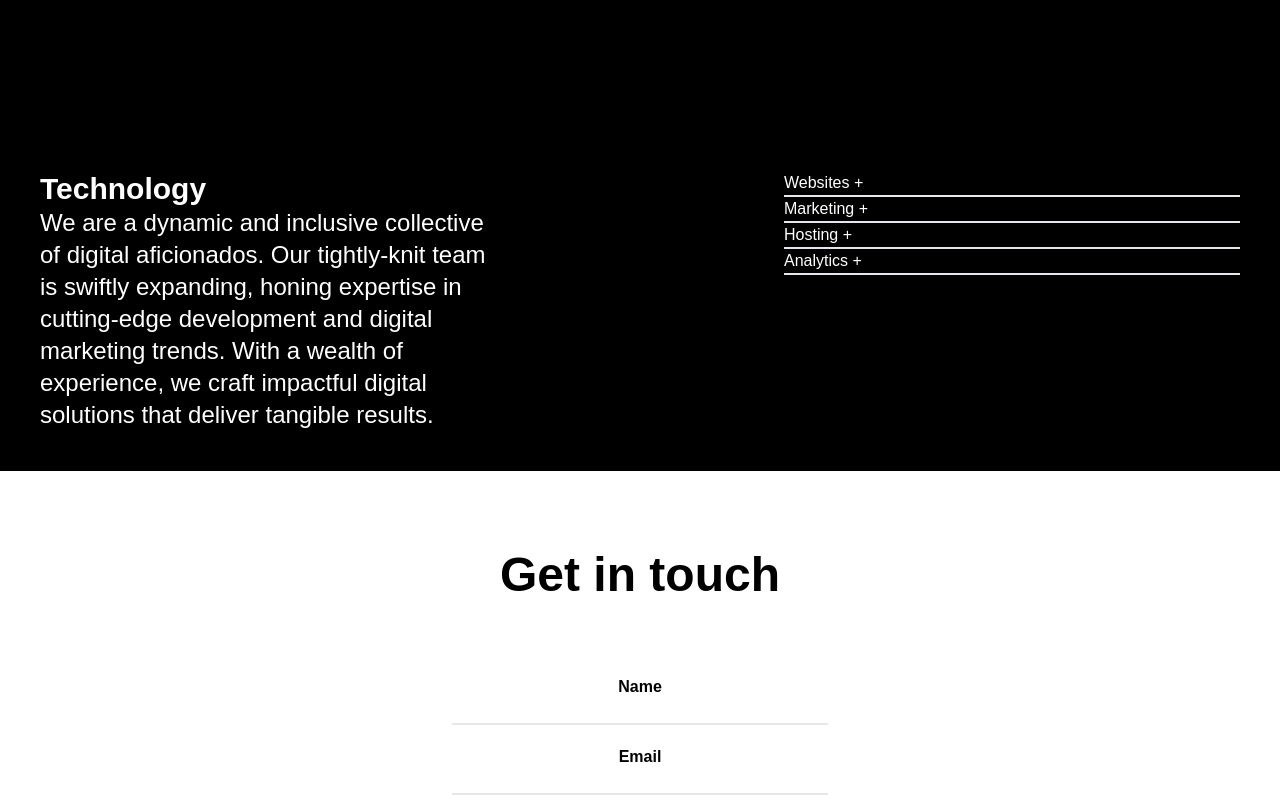
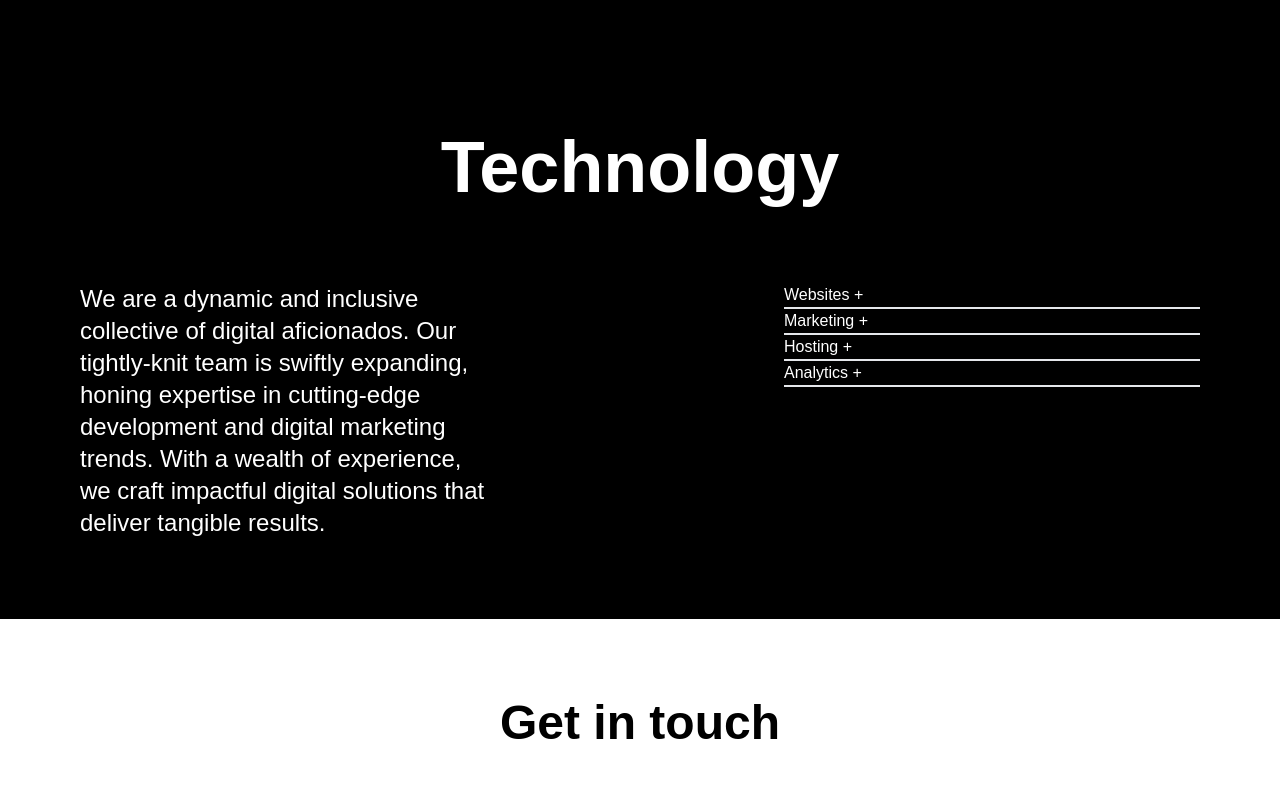
Before and after one commit to shar27/nextcms, a Next.js app: page /Services in a window 1280 px wide. Shown: the part 800-1600 px from the top of the page. Built offline with nearby package versions, Linux system fonts and the light colour scheme.

Commit message:
tech section

```diff
--- a/pages/Services.js
+++ b/pages/Services.js
@@ -72,10 +72,11 @@ function Services() {
   </div>
 
       </div>
+      <h3 className="text-3xl lg:text-7xl font-bold bg-black text-white text-center">Technology</h3>
+<div className="grid grid-cols-1 lg:grid-cols-2
+p-20 gap-0 lg:gap-72 bg-black text-white">
+      <div className="">
 
-<div className="grid grid-cols-1 lg:grid-cols-2 p-10 gap-0 lg:gap-72 bg-black text-white">
-      <div className="">
-        <h3 className="text-2xl lg:text-3xl font-bold">Technology</h3>
 
         <p className="text-xl lg:text-2xl leading-10">
           We are a dynamic and inclusive collective of digital aficionados. Our
@@ -87,7 +88,7 @@ function Services() {
         </p>
       </div>
 
-<div>
+<div className=''>
       {divs.map(({ id, title, content, isShowing }) => (
         <div key={id}>
           <button
```
